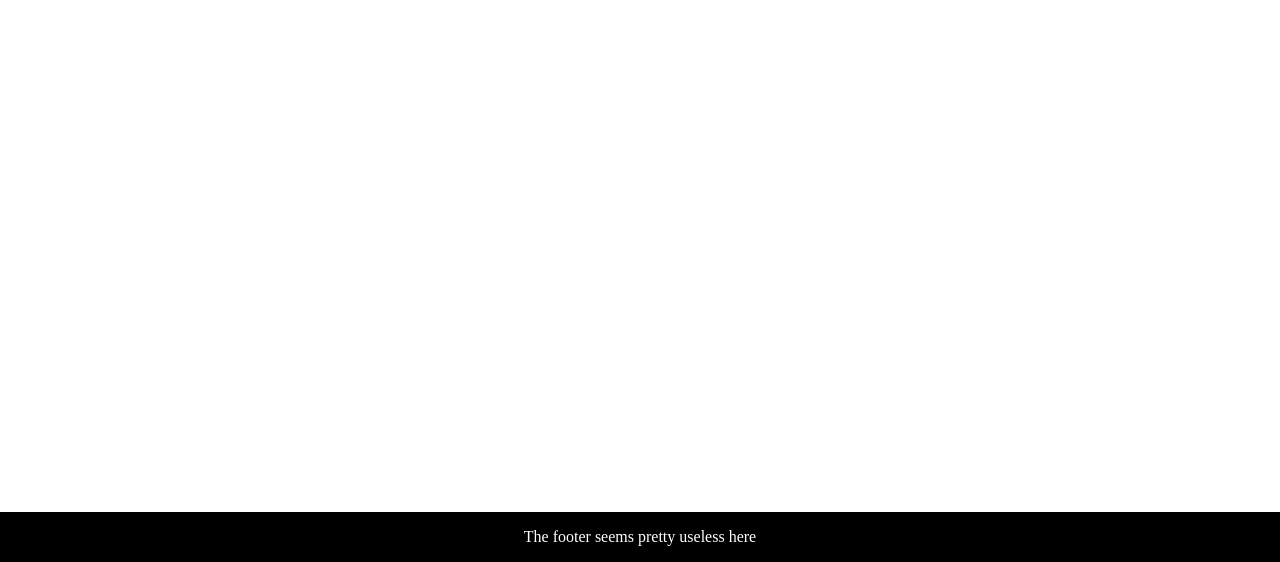
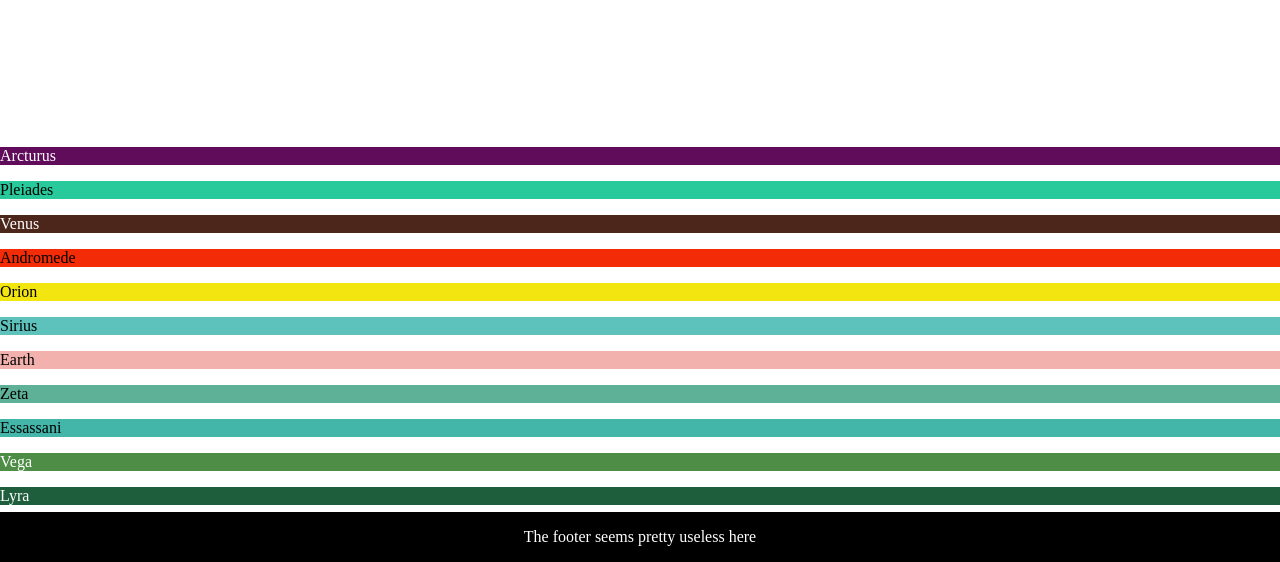
Before and after one commit to leilaZ1111/DOM-manipulation-collection-project, a plain HTML site: page 3.Create/index.html in a window 1280 px wide. Shown: the part 238-800 px from the top of the page. Drawn offline with Linux system fonts and the light colour scheme.

Commit message:
complete 3.Create ex

```diff
--- a/3.Create/index.html
+++ b/3.Create/index.html
@@ -7,7 +7,7 @@
   <title>Exploring the DOM</title>
 
   <link rel="stylesheet" href="../assets/style.css">
-  <script defer src="script.js"></script>
+  <script defer src="leila-create-script.js"></script>
 </head>
 <body>
   <header>
```
